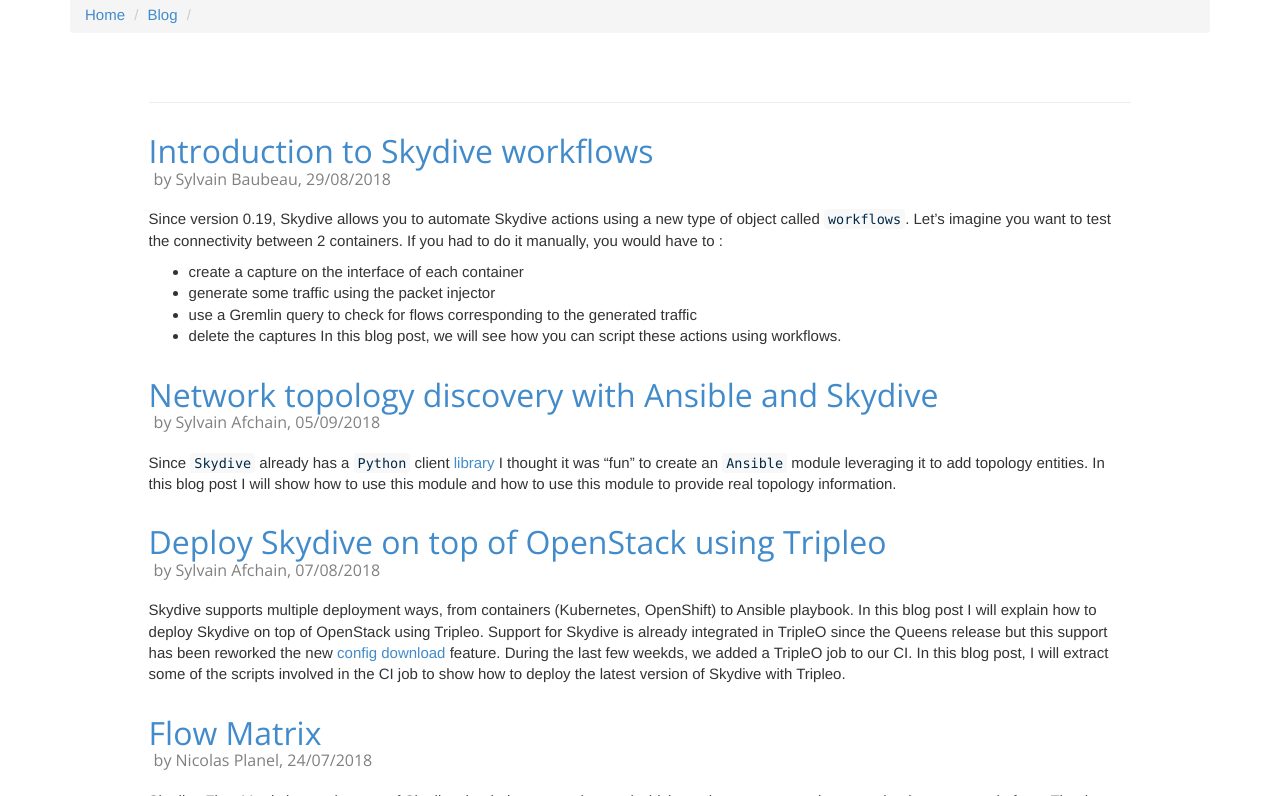
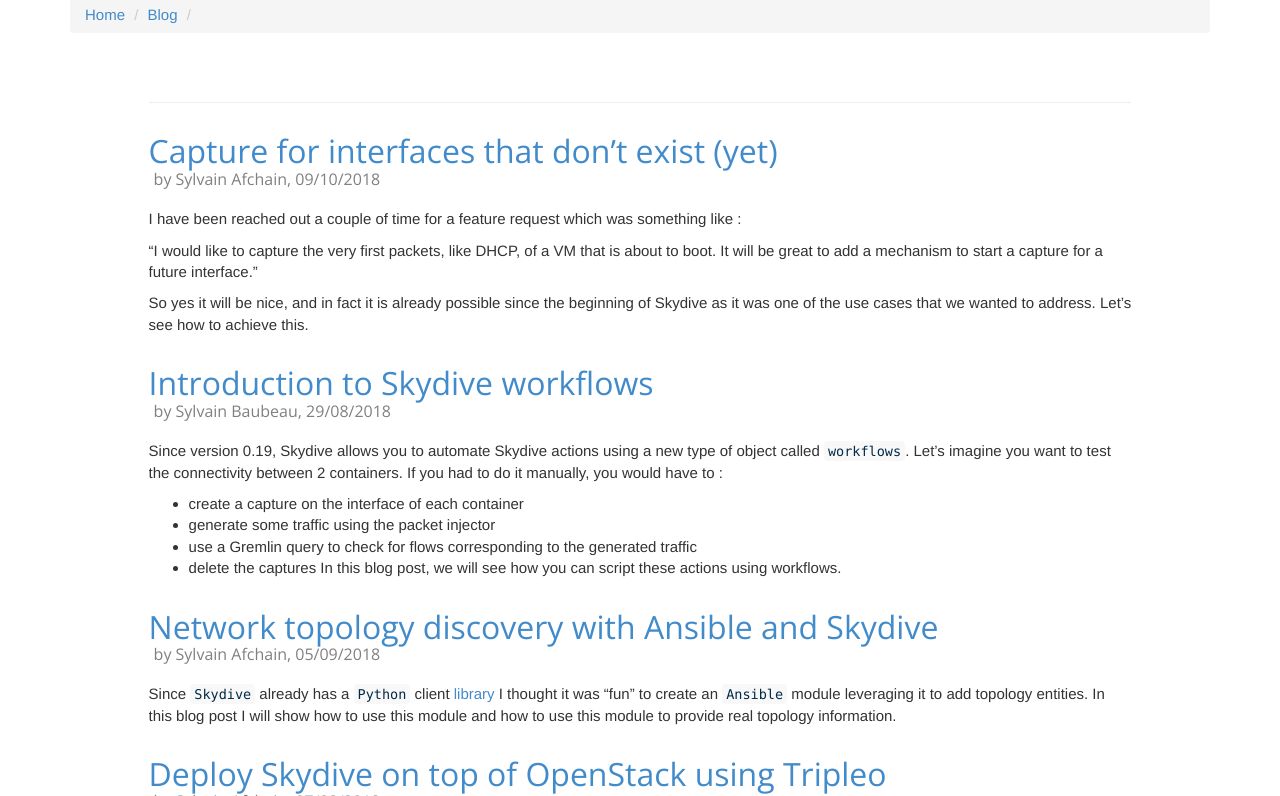
Before and after one commit to skydive-project/skydive.network, a Jekyll site: the page built from blog/index.md, in a window 1280 px wide and 900 px high, cut to the strip 104-900 px from the top of the window. Built offline with Jekyll 4.4.1, drawn with Linux system fonts in a browser that asks for light colours; nearby versions of some CDN libraries.

Commit message:
Add capture future interface blog post

```diff
--- a/blog/index.md
+++ b/blog/index.md
@@ -2,6 +2,15 @@
 title: Blog
 layout: blog-index
 ---
+
+# [Capture for interfaces that don't exist (yet)](/blog/capture-future-intf.html)
+## by Sylvain Afchain, 09/10/2018
+
+I have been reached out a couple of time for a feature request which was something like :
+
+"I would like to capture the very first packets, like DHCP, of a VM that is about to boot. It will be great to add a mechanism to start a capture for a future interface."
+
+So yes it will be nice, and in fact it is already possible since the beginning of Skydive as it was one of the use cases that we wanted to address. Let's see how to achieve this.
 
 # [Introduction to Skydive workflows](/blog/introduction-to-workflows.html)
 ## by Sylvain Baubeau, 29/08/2018
```
Also changed, not shown: blog/capture-future-intf.md (added, +66 -0 lines), assets/images/blog/capture-future-1.png (added), assets/images/blog/capture-future-2.png (added), assets/images/blog/capture-future-3.png (added).
